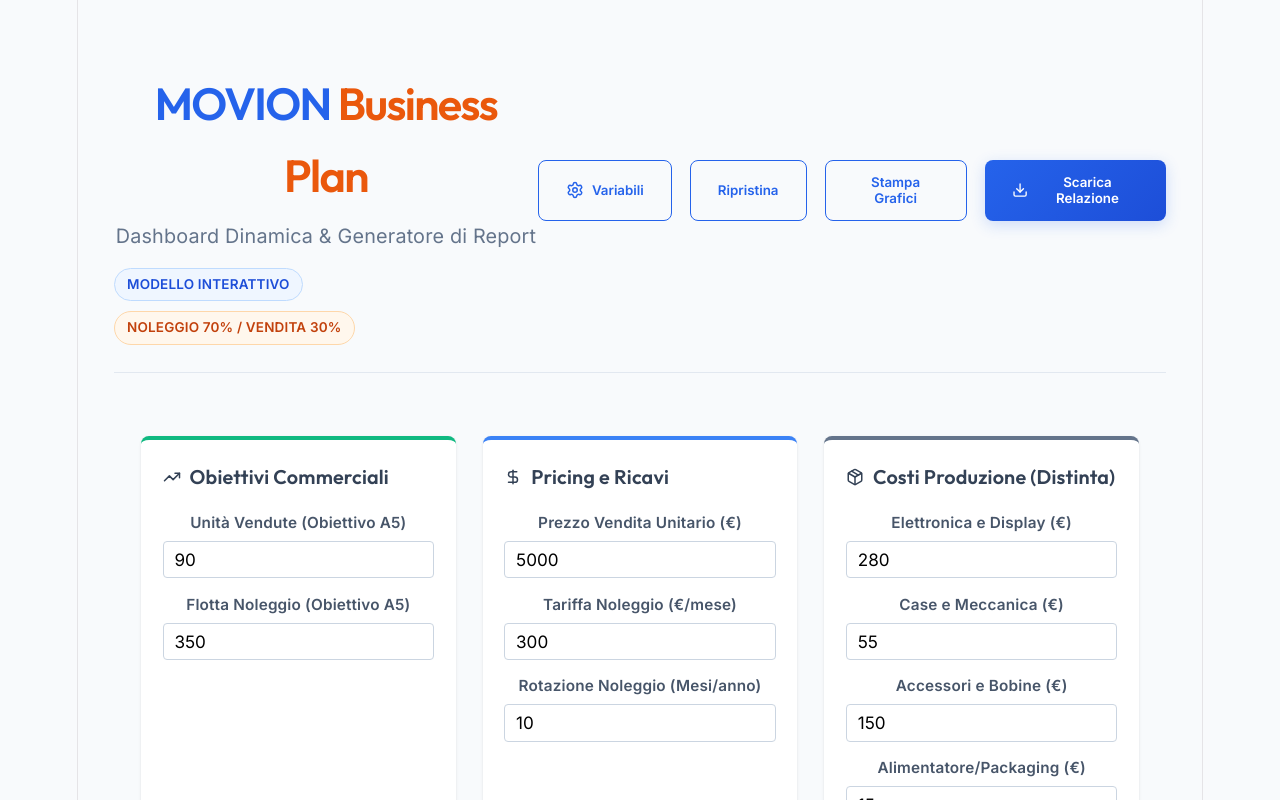
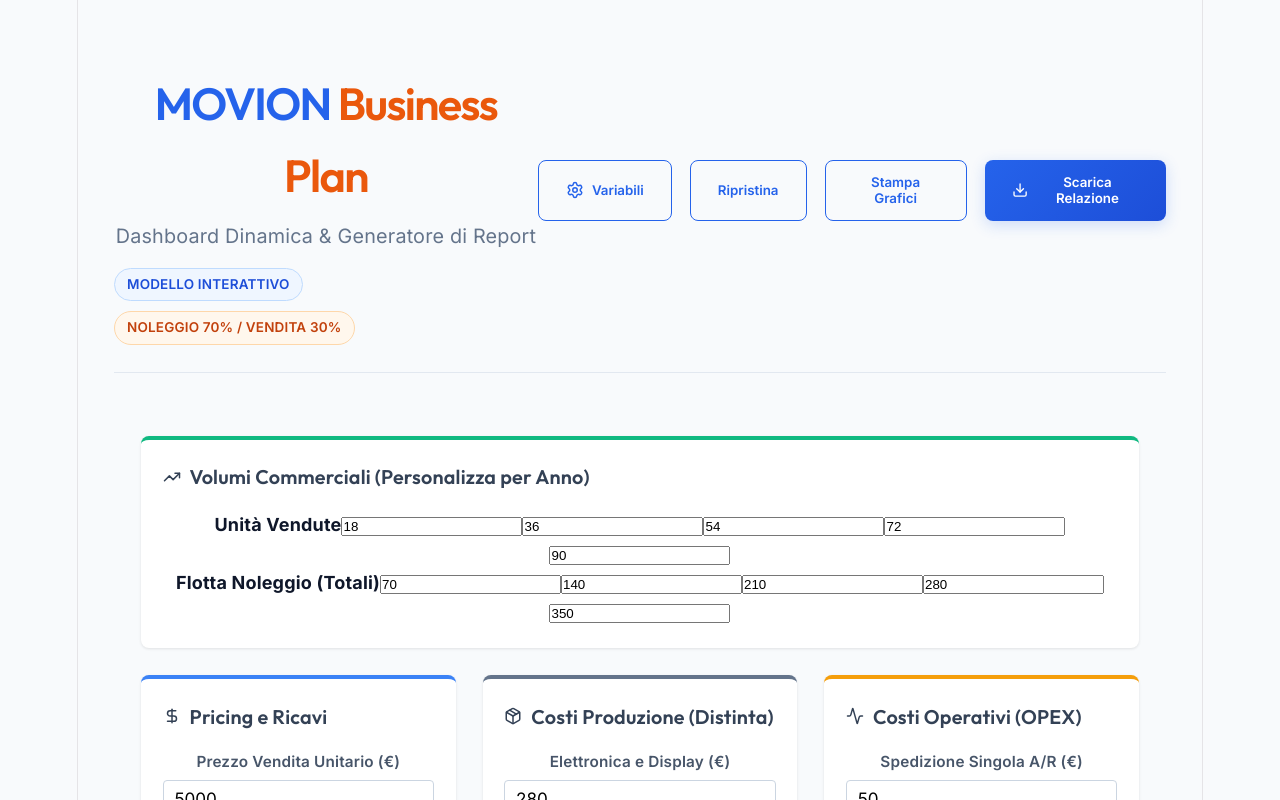
Before and after one commit to giuseppedisorbo-droid/Movion, a React (Vite) app in the folder movion_dashboard/: page / in a window 1280 px wide. Both pictures are taken after a click on the button "Variabili". Shown: the top 800 px of the page. Built offline with nearby package versions, Linux system fonts and the light colour scheme.

Commit message:
Sostituito incremento lineare volumi con array individuali per ogni anno editabili dall utente

```diff
--- a/movion_dashboard/src/App.jsx
+++ b/movion_dashboard/src/App.jsx
@@ -44,8 +44,8 @@
 
 function App() {
   const defaultConfig = {
-    targetSalesUnitsY5: 90,
-    targetFleetY5: 350,
+    salesY1: 18, salesY2: 36, salesY3: 54, salesY4: 72, salesY5: 90,
+    fleetY1: 70, fleetY2: 140, fleetY3: 210, fleetY4: 280, fleetY5: 350,
     priceSale: 5000,
     priceRental: 300,
     rentalYieldMonths: 10,
@@ -94,8 +94,9 @@
   };
 
   const { financialData, unitData, totals, kpis } = useMemo(() => {
-    const salesY5 = Number(config.targetSalesUnitsY5) || 0;
-    const fleetY5 = Number(config.targetFleetY5) || 0;
+    const salesArr = [Number(config.salesY1)||0, Number(config.salesY2)||0, Number(config.salesY3)||0, Number(config.salesY4)||0, Number(config.salesY5)||0];
+    const fleetArr = [Number(config.fleetY1)||0, Number(config.fleetY2)||0, Number(config.fleetY3)||0, Number(config.fleetY4)||0, Number(config.fleetY5)||0];
+
     const pSale = Number(config.priceSale) || 1;
     const pRental = Number(config.priceRental) || 1;
     const rYield = Number(config.rentalYieldMonths) || 1;
@@ -110,9 +111,6 @@
 
     const cCapex = (Number(config.capexElectronics)||0) + (Number(config.capexIT)||0) + (Number(config.capexMarketing)||0);
 
-    const stepSales = salesY5 / 5;
-    const stepFleet = fleetY5 / 5;
-
     let fData = [];
     let uData = [];
     let totProd = 0, totLog = 0, totPers = 0, totComm = 0, totMaint = 0, totIns = 0;
@@ -121,15 +119,15 @@
     let totalUnitsProducedOverall = 0;
 
     for (let i = 0; i < 5; i++) {
-      let salesUnits = stepSales * (i + 1);
-      let rentalFleet = stepFleet * (i + 1);
+      let salesUnits = salesArr[i];
+      let rentalFleet = fleetArr[i];
+
+      let newRentalUnits = i === 0 ? rentalFleet : Math.max(0, rentalFleet - fleetArr[i-1]);
 
       let revSale = salesUnits * pSale;
       let revRental = rentalFleet * rYield * pRental;
       let revenue = revSale + revRental;
 
-      let prevFleet = i === 0 ? 0 : stepFleet * i;
-      let newRentalUnits = rentalFleet - prevFleet;
       let unitsProduced = salesUnits + newRentalUnits;
 
       let costProd = unitsProduced * cProd;
@@ -246,15 +244,25 @@
           <div className="settings-grid">
 
             {/* GRUPPO 1 */}
-            <div className="setting-card group-green">
-              <h3><TrendingUp size={18}/> Obiettivi Commerciali</h3>
-              <div className="setting-group">
-                <label>Unità Vendute (Obiettivo A5)</label>
-                <input type="number" name="targetSalesUnitsY5" value={config.targetSalesUnitsY5} onChange={handleChange} />
-              </div>
-              <div className="setting-group">
-                <label>Flotta Noleggio (Obiettivo A5)</label>
-                <input type="number" name="targetFleetY5" value={config.targetFleetY5} onChange={handleChange} />
+            <div className="setting-card group-green" style={{ gridColumn: '1 / -1' }}>
+              <h3><TrendingUp size={18}/> Volumi Commerciali (Personalizza per Anno)</h3>
+              <div className="volumes-grid">
+                <div className="volumes-row">
+                  <strong>Unità Vendute</strong>
+                  <input type="number" name="salesY1" value={config.salesY1} onChange={handleChange} title="Anno 1" placeholder="Y1"/>
+                  <input type="number" name="salesY2" value={config.salesY2} onChange={handleChange} title="Anno 2" placeholder="Y2"/>
+                  <input type="number" name="salesY3" value={config.salesY3} onChange={handleChange} title="Anno 3" placeholder="Y3"/>
+                  <input type="number" name="salesY4" value={config.salesY4} onChange={handleChange} title="Anno 4" placeholder="Y4"/>
+                  <input type="number" name="salesY5" value={config.salesY5} onChange={handleChange} title="Anno 5" placeholder="Y5"/>
+                </div>
+                <div className="volumes-row">
+                  <strong>Flotta Noleggio (Totali)</strong>
+                  <input type="number" name="fleetY1" value={config.fleetY1} onChange={handleChange} title="Anno 1" placeholder="Y1"/>
+                  <input type="number" name="fleetY2" value={config.fleetY2} onChange={handleChange} title="Anno 2" placeholder="Y2"/>
+                  <input type="number" name="fleetY3" value={config.fleetY3} onChange={handleChange} title="Anno 3" placeholder="Y3"/>
+                  <input type="number" name="fleetY4" value={config.fleetY4} onChange={handleChange} title="Anno 4" placeholder="Y4"/>
+                  <input type="number" name="fleetY5" value={config.fleetY5} onChange={handleChange} title="Anno 5" placeholder="Y5"/>
+                </div>
               </div>
             </div>
 
```
